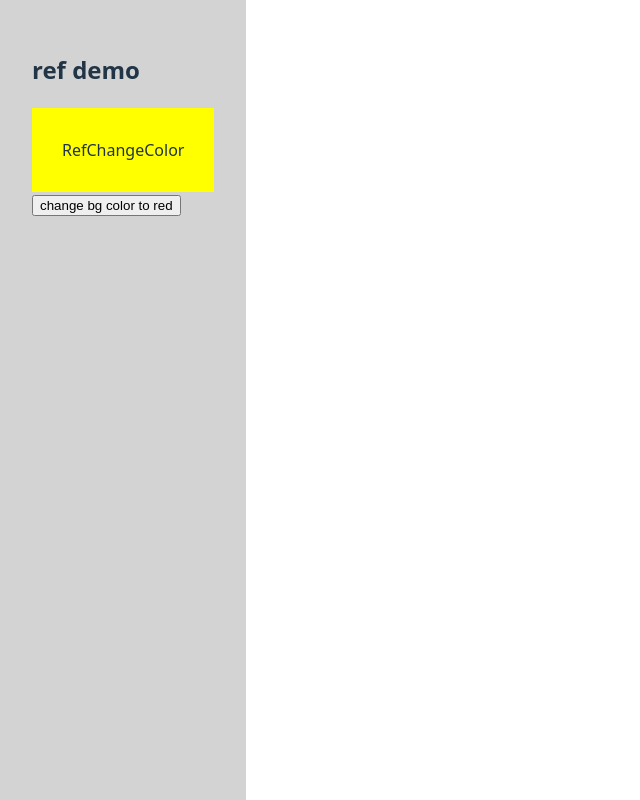
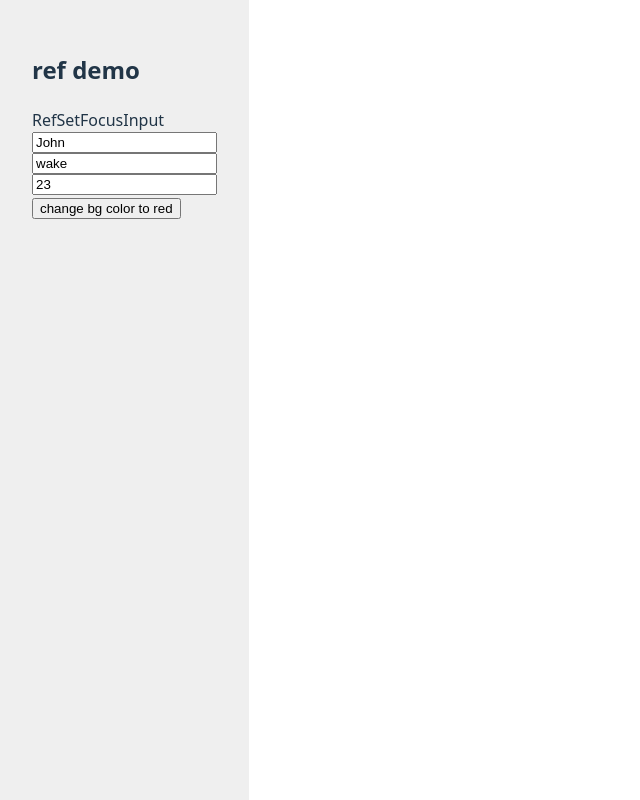
Before and after one commit to Jeinn-co/03-ref-meno-form, a React (Vite) app: page / in a window 1280 px wide. Shown: the whole page, without its empty margins (0-640 px from the left). Built offline with nearby package versions, Linux system fonts and the light colour scheme.

Commit message:
Set focus

```diff
--- a/package.json
+++ b/package.json
@@ -22,6 +22,7 @@
     "eslint-plugin-react-hooks": "^5.2.0",
     "eslint-plugin-react-refresh": "^0.4.19",
     "globals": "^16.0.0",
+    "sass-embedded": "^1.88.0",
     "vite": "^6.3.1"
   }
 }
--- a/src/App.css
+++ b/src/App.css
@@ -3,7 +3,7 @@
   /* margin: 0 auto; */
   padding: 2rem;
   /* text-align: center; */
-  background-color: lightgray;
+  background-color: #efefef;
 }
 
 .logo {
--- a/src/App.jsx
+++ b/src/App.jsx
@@ -2,33 +2,19 @@ import { useState, useRef, useEffect } from "react";
 import reactLogo from "./assets/react.svg";
 import viteLogo from "/vite.svg";
 import "./App.css";
-import RefChangeColor from "./components/RefChangeColor";
-// import RefSetFocusInput from "./components/RefSetFocusInput";
+import RefSetFocusInput from "./components/RefSetFocusInput";
 // import RefPreValue from "./components/RefPreValue";
 
 function App() {
   const [count, setCount] = useState(0);
-  const refDiv = useRef();
-
-  // console.log('test', refDiv)
-
-  // useEffect(() => {
-  //   if (refDiv.current) {
-  //     console.log("effect test", refDiv);
-  //     // refDiv.current.style.backgroundColor = 'red'
-  //   }
-  // }, []);
 
   const handleChangeColor = () =>{
-    // refDiv.current.style.backgroundColor = 'red'
-    refDiv.current.innerText = 'Updated'
   }
 
   return (
     <>
       <h2>ref demo</h2>
-      <RefChangeColor ref={refDiv} />
-      {/* <RefSetFocusInput /> */}
+      <RefSetFocusInput />
       {/* <RefPreValue/> */}
       <div>
         <button
--- a/src/components/RefSetFocusInput.jsx
+++ b/src/components/RefSetFocusInput.jsx
@@ -1,10 +1,22 @@
-import React from "react";
+import React, { useEffect, useRef } from "react";
+// import './RefSetFocusInput.css'
+import './RefSetFocusInput.scss'
 
 const RefSetFocusInput = () => {
+  const refInput = useRef(null);
+
+  useEffect(() => {
+    if (refInput.current) {
+      // refInput.current.focus();
+    }
+  }, []);
+
   return (
     <>
       <div>RefSetFocusInput</div>
-      <input type="text" value="123" />
+      <input type="text" name="first name" value="John" ref={refInput} />
+      <input type="text" name="last name" value="wake" ref={refInput} />
+      <input type="text" name="age" value="23" ref={refInput} />
     </>
   );
 };
--- /dev/null
+++ b/src/components/RefSetFocusInput.scss
@@ -0,0 +1,3 @@
+input {
+  display: block;
+}
```
Also changed, not shown: 1 other file (tests, documents, lock files or other folders).
